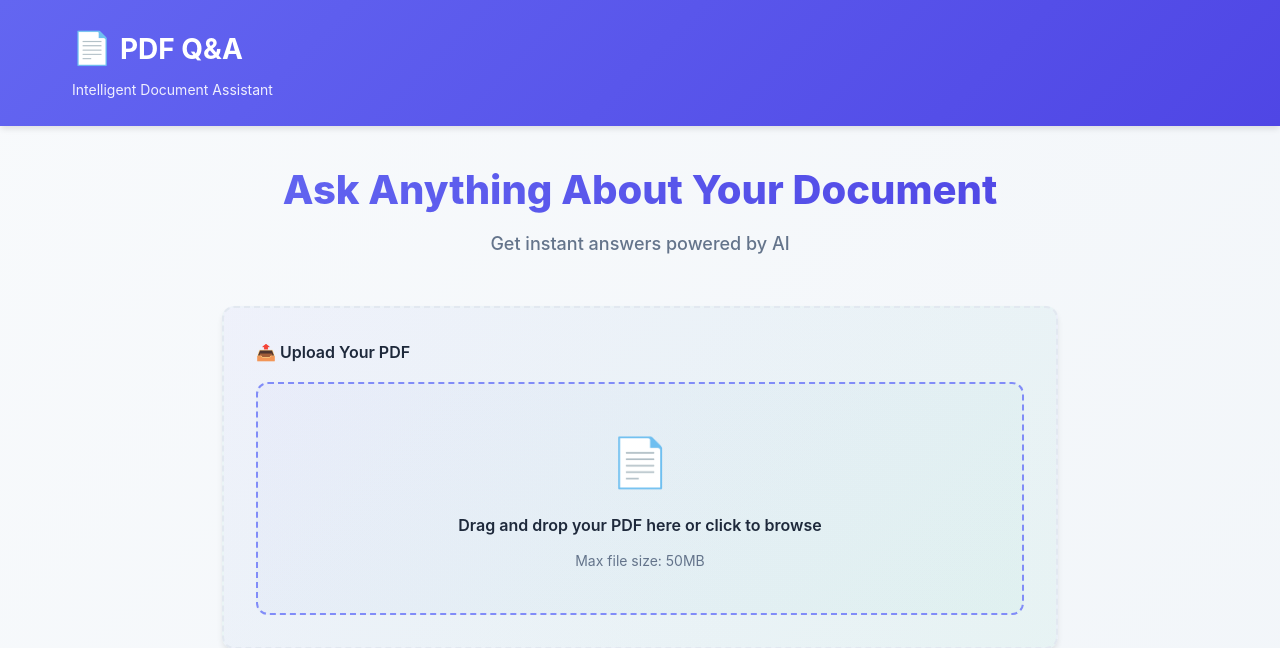
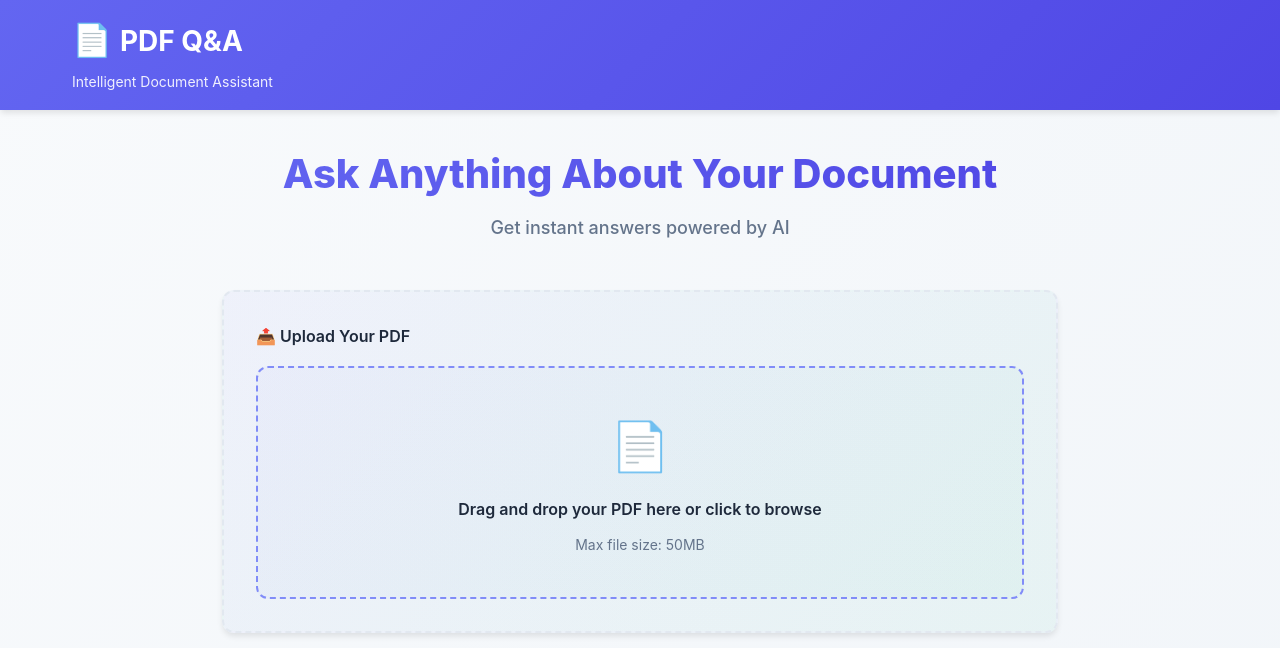
Before and after one commit to Mayank149/PDF-Question-Answering-RAG-System, a Python web app: template templates/index.html in a window 1280 px wide. Shown: the top 648 px of the page. Run offline with Jinja, Linux system fonts and the light colour scheme; the template is opened without the code that fills it, so the values that code supplies are empty.

Commit message:
minor ui tweeks and added Readme

```diff
--- a/static/style.css
+++ b/static/style.css
@@ -52,9 +52,9 @@ body {
 .navbar {
     background: linear-gradient(135deg, var(--primary-color) 0%, var(--primary-dark) 100%);
     color: white;
-    padding: 1.5rem 0;
+    padding: 1rem 0;
     box-shadow: var(--shadow-md);
-    position: sticky;
+    /* position: sticky; */
     top: 0;
     z-index: 100;
 }
```
Also changed, not shown: README.md (added).
